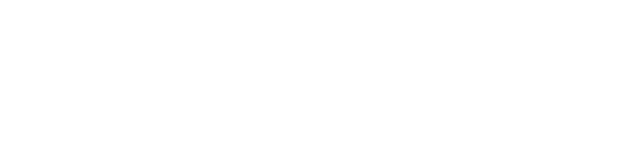
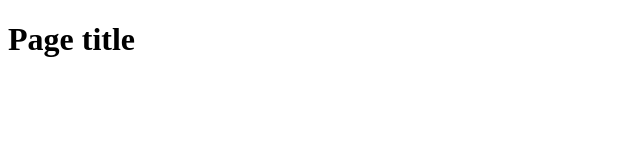
Before and after one commit to TymofiiKhlystik/my-project1, a plain HTML site: page index.html in a window 1280 px wide. Shown: the whole page, without its empty margins (0-640 px from the left). Drawn offline with Linux system fonts and the light colour scheme.

Commit message:
new title

```diff
--- a/index.html
+++ b/index.html
@@ -6,7 +6,6 @@
   <title>Document</title>
 </head>
 <body>
-
-  </ul>
+  <h1>Page title</h1>
 </body>
 </html>
```
